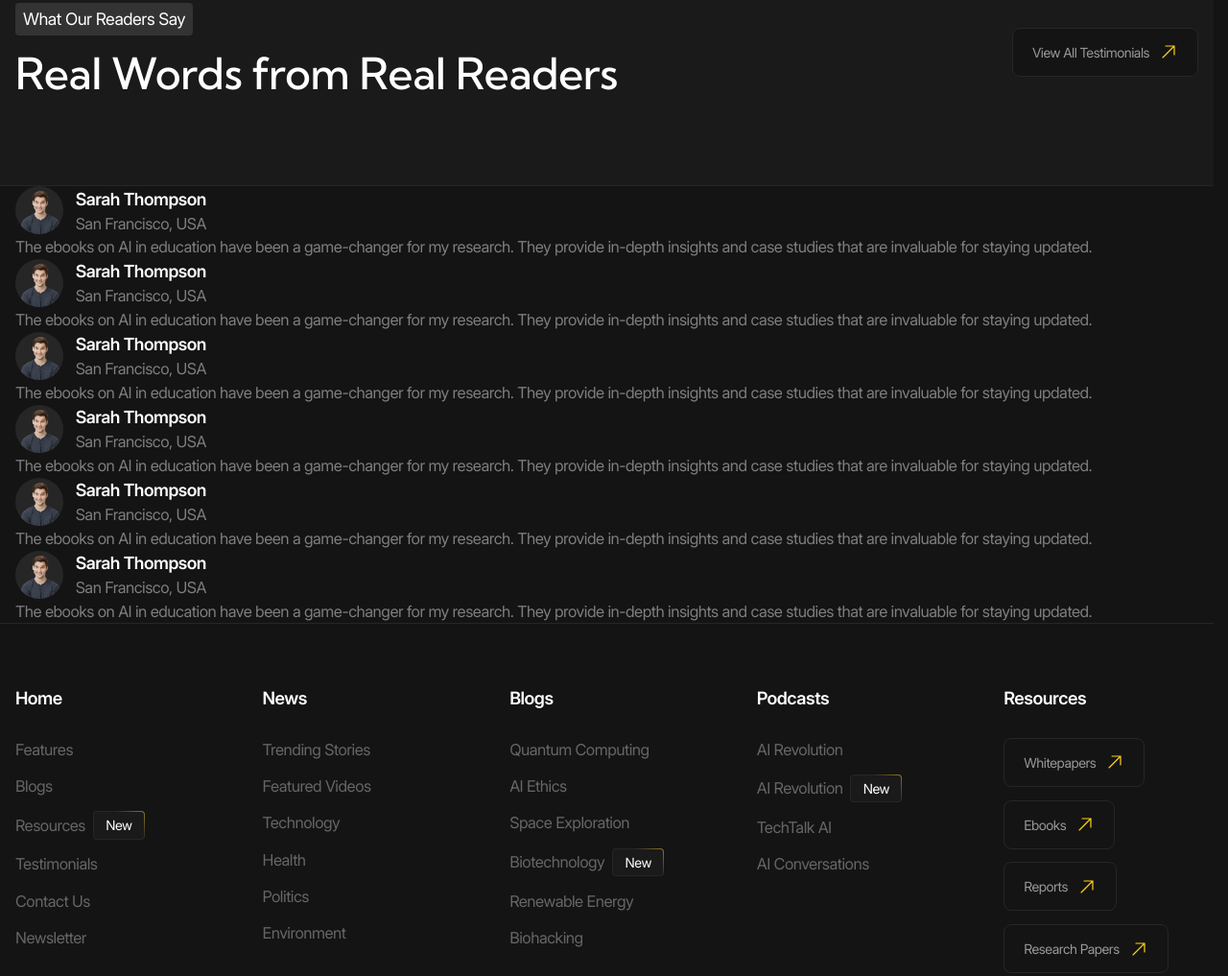
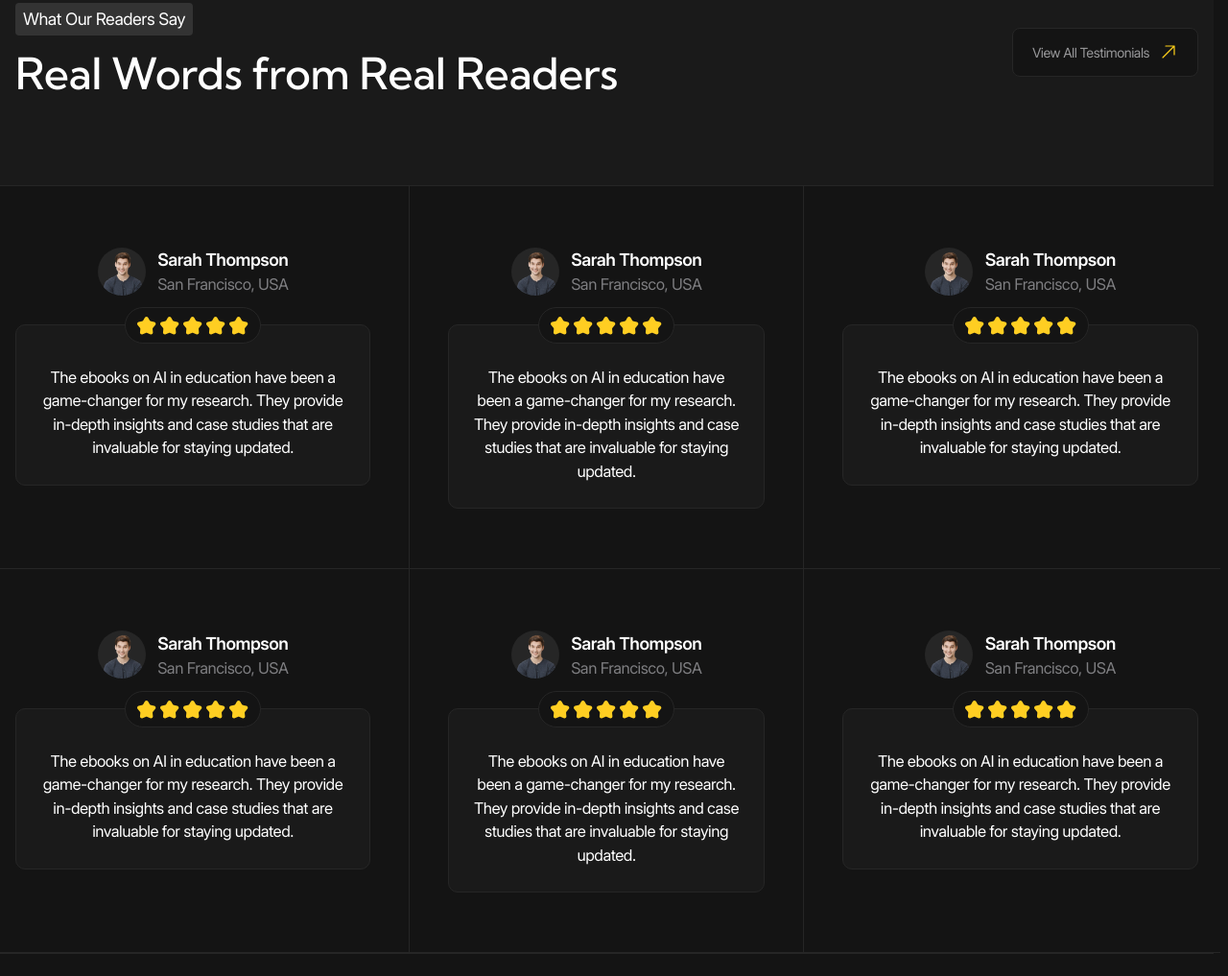
Before and after one commit to ahawi/futuretech, a plain HTML site: page index.html in a window 1280 px wide. Shown: the part 5619-6636 px from the top of the page at 96% size. Drawn offline with Linux system fonts and the light colour scheme.

Commit message:
add reviews section

```diff
--- a/index.html
+++ b/index.html
@@ -1180,7 +1180,7 @@
                     <p class="person-card__department">San Francisco, USA</p>
                   </div>
                 </div>
-                <div class="review-card__body">
+                <div class="review-card__body tile">
                   <div
                     class="review-card__rating-view rating-view"
                     aria-label="Rating 5 star"
@@ -1218,7 +1218,7 @@
                     <p class="person-card__department">San Francisco, USA</p>
                   </div>
                 </div>
-                <div class="review-card__body">
+                <div class="review-card__body tile">
                   <div
                     class="review-card__rating-view rating-view"
                     aria-label="Rating 5 star"
@@ -1256,7 +1256,7 @@
                     <p class="person-card__department">San Francisco, USA</p>
                   </div>
                 </div>
-                <div class="review-card__body">
+                <div class="review-card__body tile">
                   <div
                     class="review-card__rating-view rating-view"
                     aria-label="Rating 5 star"
@@ -1294,7 +1294,7 @@
                     <p class="person-card__department">San Francisco, USA</p>
                   </div>
                 </div>
-                <div class="review-card__body">
+                <div class="review-card__body tile">
                   <div
                     class="review-card__rating-view rating-view"
                     aria-label="Rating 5 star"
@@ -1332,7 +1332,7 @@
                     <p class="person-card__department">San Francisco, USA</p>
                   </div>
                 </div>
-                <div class="review-card__body">
+                <div class="review-card__body tile">
                   <div
                     class="review-card__rating-view rating-view"
                     aria-label="Rating 5 star"
@@ -1370,7 +1370,7 @@
                     <p class="person-card__department">San Francisco, USA</p>
                   </div>
                 </div>
-                <div class="review-card__body">
+                <div class="review-card__body tile">
                   <div
                     class="review-card__rating-view rating-view"
                     aria-label="Rating 5 star"
--- a/styles/blocks/_bordered-grid.scss
+++ b/styles/blocks/_bordered-grid.scss
@@ -1 +1,46 @@
-@use "../helpers/" as *;
+@use '../helpers/' as *;
+
+.bordered-grid {
+  --columns: 1;
+  --itemPaddingY: #{fluid(80, 40)};
+
+  display: grid;
+  grid-template-columns: repeat(var(--columns), 1fr);
+
+  &--2-cols {
+    --columns: 2;
+  }
+
+  &--3-cols {
+    --columns: 3;
+    --itemPaddingX: #{rem(50)};
+
+    @include laptop {
+      --itemPaddingX: #{rem(40)};
+    }
+
+    .bordered-grid__item {
+      // элементы в 1 и 2 колонке
+      &:nth-child(3n - 2),
+      &:nth-child(3n - 1) {
+        padding-right: var(--itemPaddingX);
+        border-right: var(--border);
+      }
+
+      // элементы во 2 колонке
+      &:nth-child(3n - 1) {
+        @include full-vw-centered-line(bottom);
+      }
+
+      // элементы во 2 и 3 колонке
+      &:nth-child(3n - 1),
+      &:nth-child(3n) {
+        padding-left: var(--itemPaddingX);
+      }
+    }
+  }
+
+  &__item {
+    padding-block: var(--itemPaddingY);
+  }
+}
--- a/styles/blocks/_person-card.scss
+++ b/styles/blocks/_person-card.scss
@@ -1,18 +1,20 @@
-@use "../helpers/" as *;
+@use '../helpers/' as *;
 
 .person-card {
+  --imageSize: #{rem(80)};
+
   display: flex;
   align-items: center;
   column-gap: fluid(16, 8);
 
+  @include laptop {
+    --imageSize: #{rem(60)};
+  }
+
   &__image {
-    width: rem(80);
+    width: var(--imageSize);
     background-color: var(--color-dark-15);
     border-radius: 50%;
-
-    @include laptop {
-      width: rem(50);
-    }
   }
 
   &__body {
--- a/styles/blocks/_rating-view.scss
+++ b/styles/blocks/_rating-view.scss
@@ -1 +1,31 @@
-@use "../helpers/" as *;
+@use '../helpers/' as *;
+
+.rating-view {
+  display: inline-flex;
+  column-gap: rem(7);
+  padding: rem(10) rem(16);
+  border-radius: rem(100);
+  border: var(--border);
+  background-color: var(--color-dark);
+
+  @include laptop {
+    column-gap: rem(4);
+    padding: rem(8) rem(12);
+  }
+
+  &__star {
+    --size: #{rem(24)};
+
+    @include square(var(--size));
+
+    background: url('../../icons/star_gray.svg') center/contain no-repeat;
+
+    &.is-active {
+      background-image: url('../../icons/star_yellow.svg');
+    }
+
+    @include laptop {
+      --size: #{rem(20)};
+    }
+  }
+}
--- a/styles/blocks/_review-card.scss
+++ b/styles/blocks/_review-card.scss
@@ -1 +1,34 @@
-@use "../helpers/" as *;
+@use '../helpers/' as *;
+
+.review-card {
+  display: flex;
+  flex-direction: column;
+  align-items: center;
+  row-gap: rem(40);
+
+  @include laptop {
+    row-gap: rem(30);
+  }
+
+  &__author {
+    --imageSize: #{rem(60)};
+
+    @include laptop {
+      --imageSize: #{rem(50)};
+    }
+  }
+
+  &__body {
+    position: relative;
+    padding: fluid(30, 20);
+    padding-top: fluid(50, 30);
+    color: var(--color-light);
+    text-align: center;
+  }
+
+  &__rating-view {
+    @include abs-center;
+
+    top: 0;
+  }
+}
--- a/styles/helpers/_mixins.scss
+++ b/styles/helpers/_mixins.scss
@@ -1,5 +1,5 @@
-@use "sass:math";
-@use "functions" as *;
+@use 'sass:math';
+@use 'functions' as *;
 
 @mixin fluid-text($max: 48, $min: 16) {
   font-size: fluid($max, $min);
@@ -62,3 +62,17 @@
   clip: rect(0 0 0 0) !important;
   overflow: hidden !important;
 }
+
+@mixin full-vw-centered-line($property: top) {
+  position: relative;
+
+  &::before {
+    @include abs-x;
+
+    content: '';
+    #{$property}: 0;
+    width: 100vw;
+    height: rem(1);
+    background-color: var(--color-dark-15);
+  }
+}
```
Also changed, not shown: icons/star_gray.svg (added), icons/star_yellow.svg (added), styles/main.css, 1 other file.
